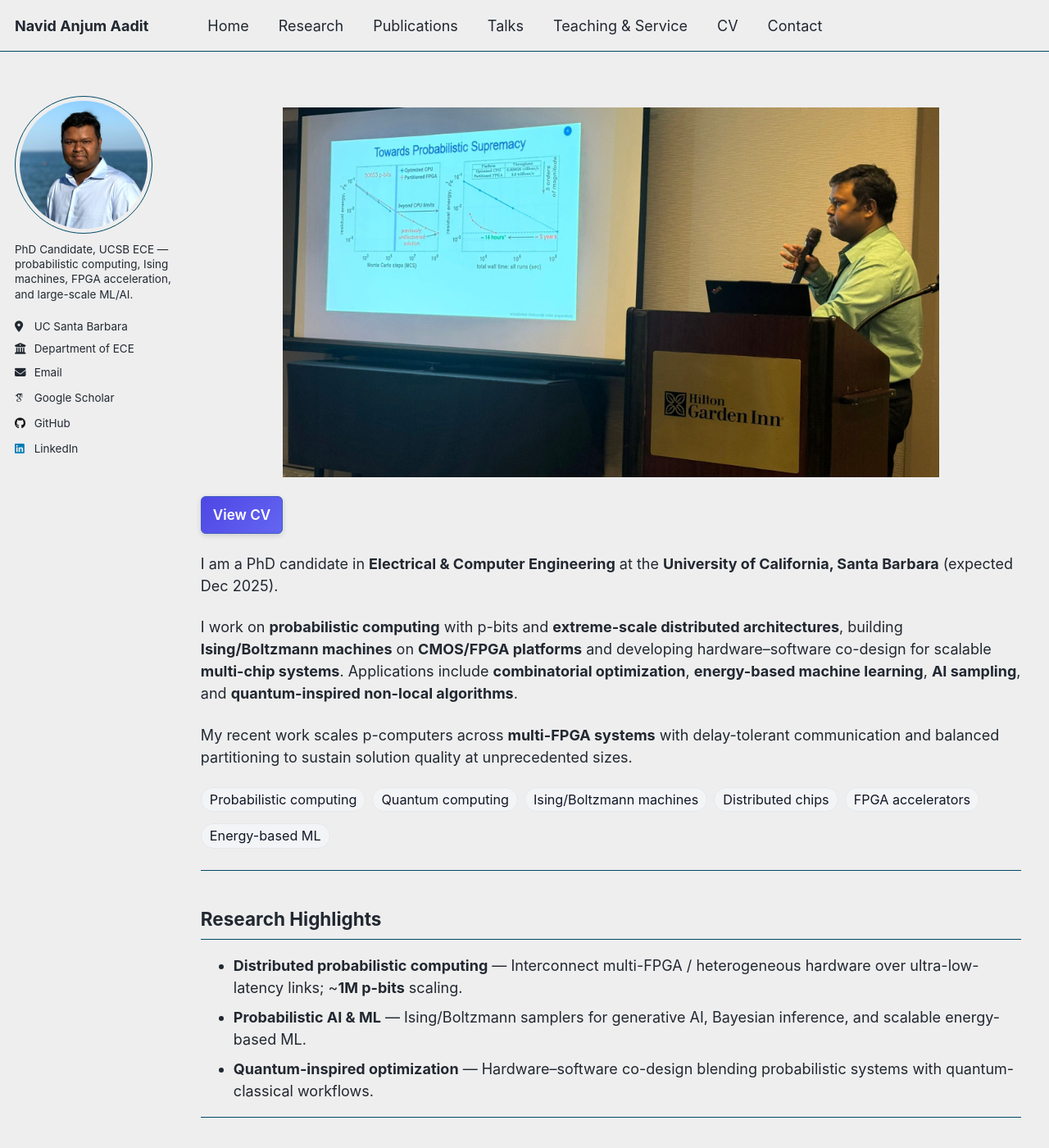
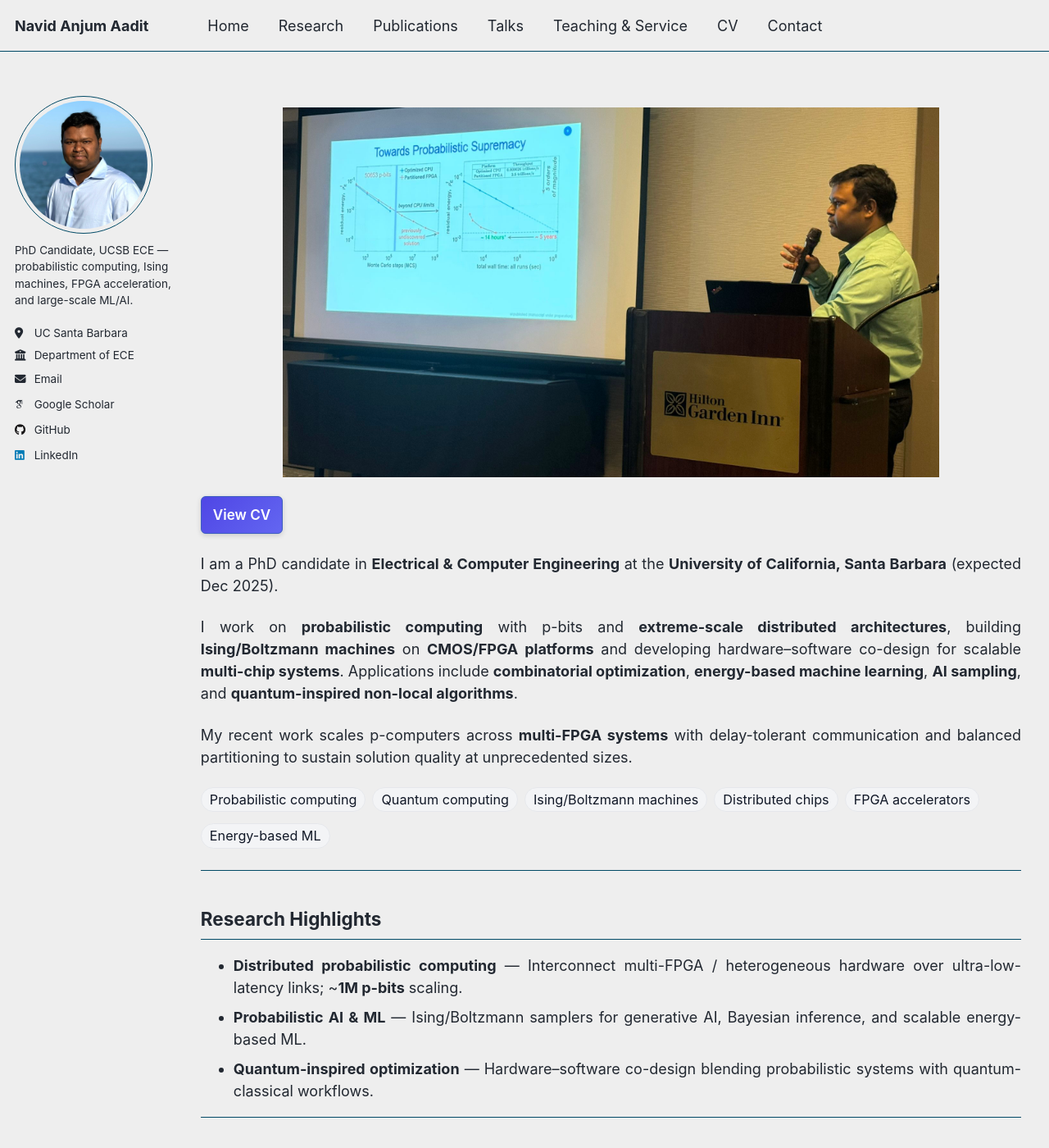
Before and after one commit to navidaadit/navidaadit.github.io, a Jekyll site: the page built from _pages/about.md, in a window 1280 px wide and 1400 px high. Shown: the whole window at 82% size. Built offline with Jekyll 4.4.1, drawn with Linux system fonts in a browser that asks for light colours; some web fonts are replaced.

Commit message:
Update _custom.scss

```diff
--- a/_sass/_custom.scss
+++ b/_sass/_custom.scss
@@ -1,6 +1,6 @@
 /* ===========================================================
    Navid Aadit — site overrides
-   (robust sidebar clamp, justified text, hero image, keyword pills,
+   (grid layout, justified text, hero image, keyword pills,
     spotlight images, and a single clean footer)
    =========================================================== */
 
@@ -8,57 +8,20 @@
 .initial-content,
 .page__inner,
 .page {
-  /* slightly wider to avoid narrow look on big monitors */
-  max-width: min(1400px, 94vw);
+  /* clamp on very wide monitors to stop overflow/stretch */
+  max-width: min(1400px, 90vw);
   margin-left: auto;
   margin-right: auto;
   padding-left: 16px;
   padding-right: 16px;
 }
 
-/* ---------- Layout variables ---------- */
-:root{
-  --sidebar-w: 320px;                    /* fixed sidebar — tweak 300–360px */
-  --gap: 48px;                           /* space between sidebar and content */
-  --measure: clamp(58ch, 64vw, 88ch);    /* inner text width (replaces 75%) */
-}
+/* ---------- Content width cap inside right column ---------- */
+:root { --content-max: 75%; } /* simple size var (not theme-related) */
 
-/* ===== Solid two-column layout (beats theme at all breakpoints) ===== */
-.layout--single .page__inner{
-  display: grid !important;
-  grid-template-columns: var(--sidebar-w) minmax(0, 1fr) !important;
-  column-gap: var(--gap) !important;
-  align-items: start !important;
-}
-.layout--single .sidebar{
-  grid-column: 1 !important;
-  float: none !important;            /* neutralize theme floats */
-  width: auto !important;
-  max-width: none !important;
-  min-width: 0 !important;           /* allow wrapping instead of overflow */
-}
-.layout--single .page__content{
-  grid-column: 2 !important;
-  margin: 0 !important;
-  max-width: none !important;
-}
-
-/* Stack cleanly on mobile */
-@media (max-width: 980px){
-  .layout--single .page__inner{
-    display: block !important;
-  }
-  .layout--single .sidebar,
-  .layout--single .page__content{
-    width: 100% !important;
-    max-width: none !important;
-    margin: 0 !important;
-  }
-}
-
-/* ---------- Content width cap inside right column (readability clamp) ---------- */
-.layout--single .page__content > *:not(.hero-img):not(.keyword-pills):not(.cv-row):not(.gallery-3):not(.figure-card){
-  max-width: var(--measure);
+/* Limit inner text width (not hero/pills/CV button) */
+.layout--single .page__content > *:not(.hero-img):not(.keyword-pills):not(.cv-row) {
+  max-width: var(--content-max);
 }
 
 /* Justified body text (base) */
@@ -69,17 +32,8 @@
   hyphens: auto;
 }
 
-/* Clear legacy floats just in case */
+/* Clear legacy floats */
 .page::after { content: ""; display: block; clear: both; }
-
-/* Sidebar text wrap safety so nothing “bleeds” */
-.sidebar, .sidebar *{ max-width: 100% !important; }
-.author__bio, .author__content p{
-  white-space: normal !important;
-  overflow-wrap: anywhere !important;
-  word-break: normal !important;
-  line-height: 1.35;
-}
 
 /* Hide name under headshot */
 .author__name { display: none !important; }
@@ -108,6 +62,7 @@
 
 /* ---------- Download CV button ---------- */
 .cv-row { margin: 0.5rem 0 1rem 0; }
+
 .page__content .btn--cv {
   display: inline-block;
   background-color: #4a6fdd;
@@ -151,6 +106,8 @@
   border: 1px solid #e5e7eb;
   background: #f7fafc;
 }
+
+/* True 4:3 box via aspect-ratio so captions stay below */
 .figure-card img {
   display:block;
   width:100% !important;
@@ -160,16 +117,22 @@
   object-position: center !important;
   background: transparent !important;
 }
+
+/* Optional: make an image FILL its card (good for tall rack photos) */
 .figure-card.fill img {
   object-fit: cover !important;
   object-position: center !important;
 }
+
+/* 2×2 spotlight grid */
 .gallery-2x2{
   display:grid;
   grid-template-columns:repeat(2,minmax(0,1fr));
   gap:12px;
   margin:.6rem 0 1.2rem;
 }
+
+/* Shorter on phones */
 @media (max-width:980px){
   .gallery-2x2{ grid-template-columns:1fr; }
 }
@@ -211,7 +174,30 @@
   .footer-bar { flex-wrap: wrap; row-gap: 4px; }
 }
 
-/* ---------- Lists inside white cards: never justify ---------- */
+/* ===========================================================
+   HARD ENFORCE: 75% inner width + justification, no hyphens
+   =========================================================== */
+.layout--single .page__content > *:not(.hero-img):not(.keyword-pills):not(.cv-row):not(.gallery-3):not(.figure-card) {
+  width: 100% !important;
+  max-width: var(--content-max) !important;
+  margin-right: auto !important;
+  margin-left: 0 !important;
+}
+@media (max-width: 980px) {
+  .layout--single .page__content > *:not(.hero-img):not(.keyword-pills):not(.cv-row):not(.gallery-3):not(.figure-card) {
+    max-width: none !important;
+    width: 100% !important;
+    margin: 0 !important;
+  }
+}
+
+/* Justify body text globally BUT no hyphenation */
+.page__content {
+  text-align: justify !important;
+  text-justify: inter-word;
+}
+
+/* Don't justify lists/paragraphs inside white boxes */
 .page__content .card ul,
 .page__content .card ol,
 .page__content .card li,
@@ -246,7 +232,9 @@
   overflow-wrap: break-word;
 }
 
-/* Keep non-paragraph UI bits left-aligned (captions excluded) */
+/* Keep non-paragraph UI bits left-aligned
+   NOTE: removed `.page__content .figure-card, .page__content .figure-card *`
+   from this block so captions can center. */
 .page__content h1,
 .page__content h2,
 .page__content h3,
@@ -279,6 +267,8 @@
   line-height: 1.35 !important;
   color: #475569 !important;
 }
+
+/* Ensure children inherit centering, never override it */
 .page__content .figure-card > figcaption *,
 .page__content .figure-card > .figcap * {
   text-align: inherit !important;
@@ -330,6 +320,8 @@
   max-width:100% !important;
 }
 
+/* (Removed all sidebar size controls) */
+
 /* ---------- LINKS: inherit color; turn blue only on hover/focus ---------- */
 .page__content a:not(.btn--cv):not(.no-link-style),
 .footer-bar a:not(.no-link-style) {
```
